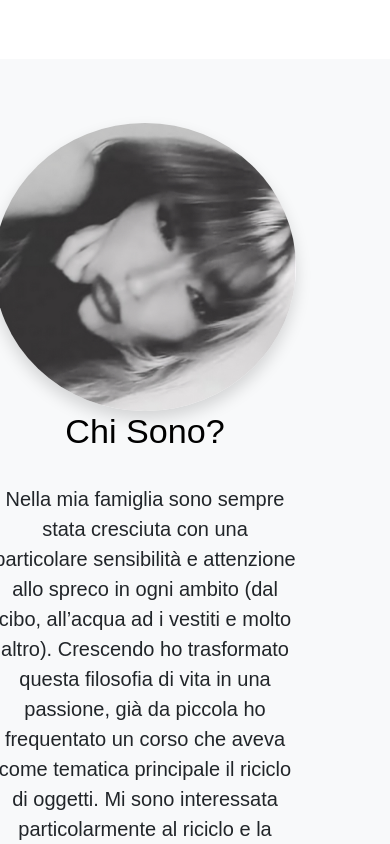
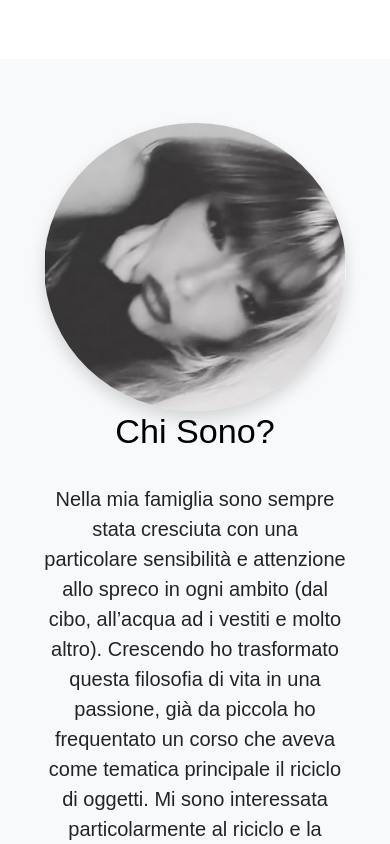
Before and after one commit to Veloce01/ilaria_official, a plain HTML site: page index.html in a window 390 px wide. Shown: the part 2020-2864 px from the top of the page. Drawn offline with nearby package versions, Linux system fonts and the light colour scheme.

Commit message:
aggiornato il centramento

```diff
--- a/css_js/stile_sito.css
+++ b/css_js/stile_sito.css
@@ -145,6 +145,11 @@ button:focus {
         width: 100%;
     }
 }
+@media (max-width: 768px) {
+    #chi-siamo .col-md-6 {
+        transform: none; /* Elimina lo spostamento laterale su mobile */
+    }
+}
 
 @keyframes fadeInDown {
     from {
```
